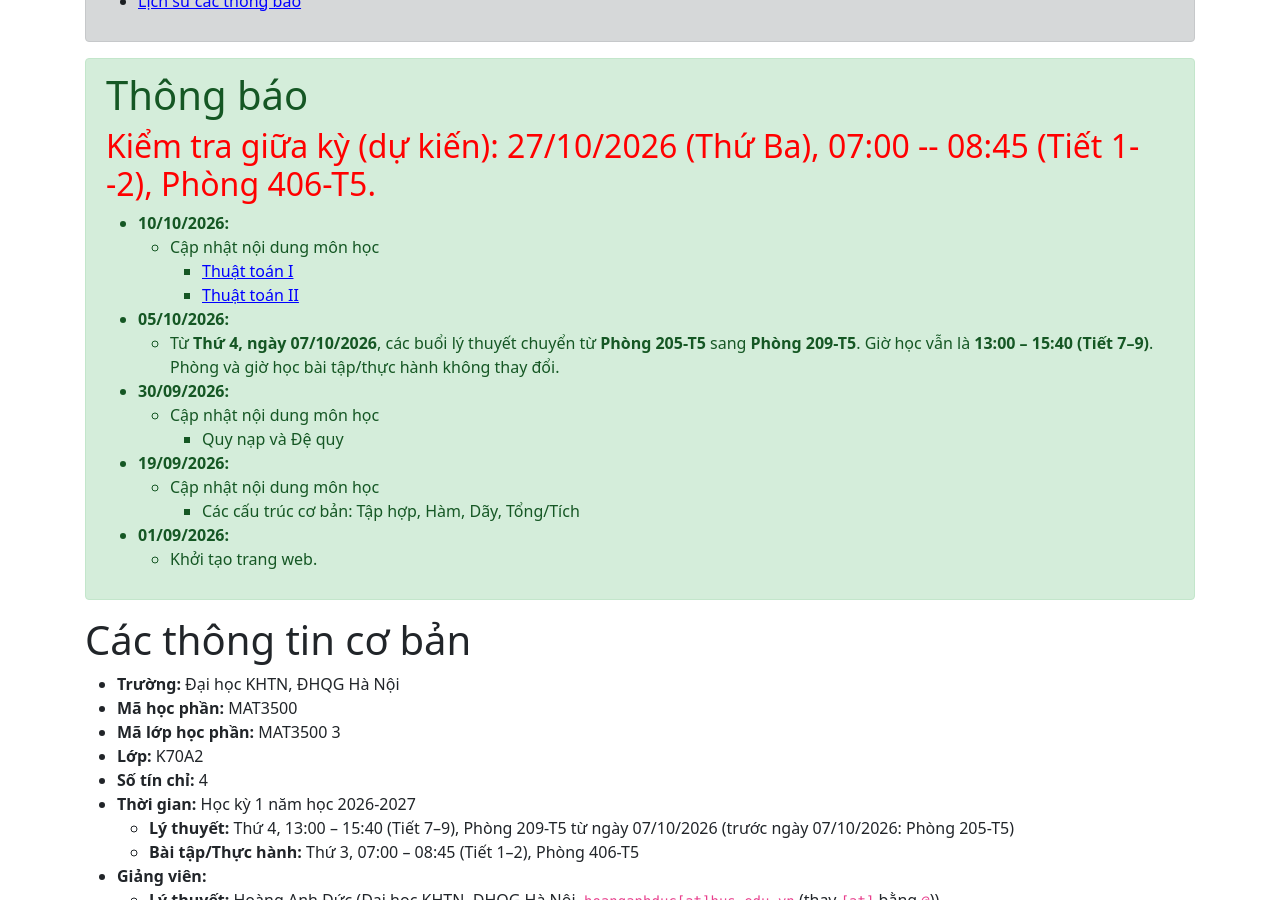
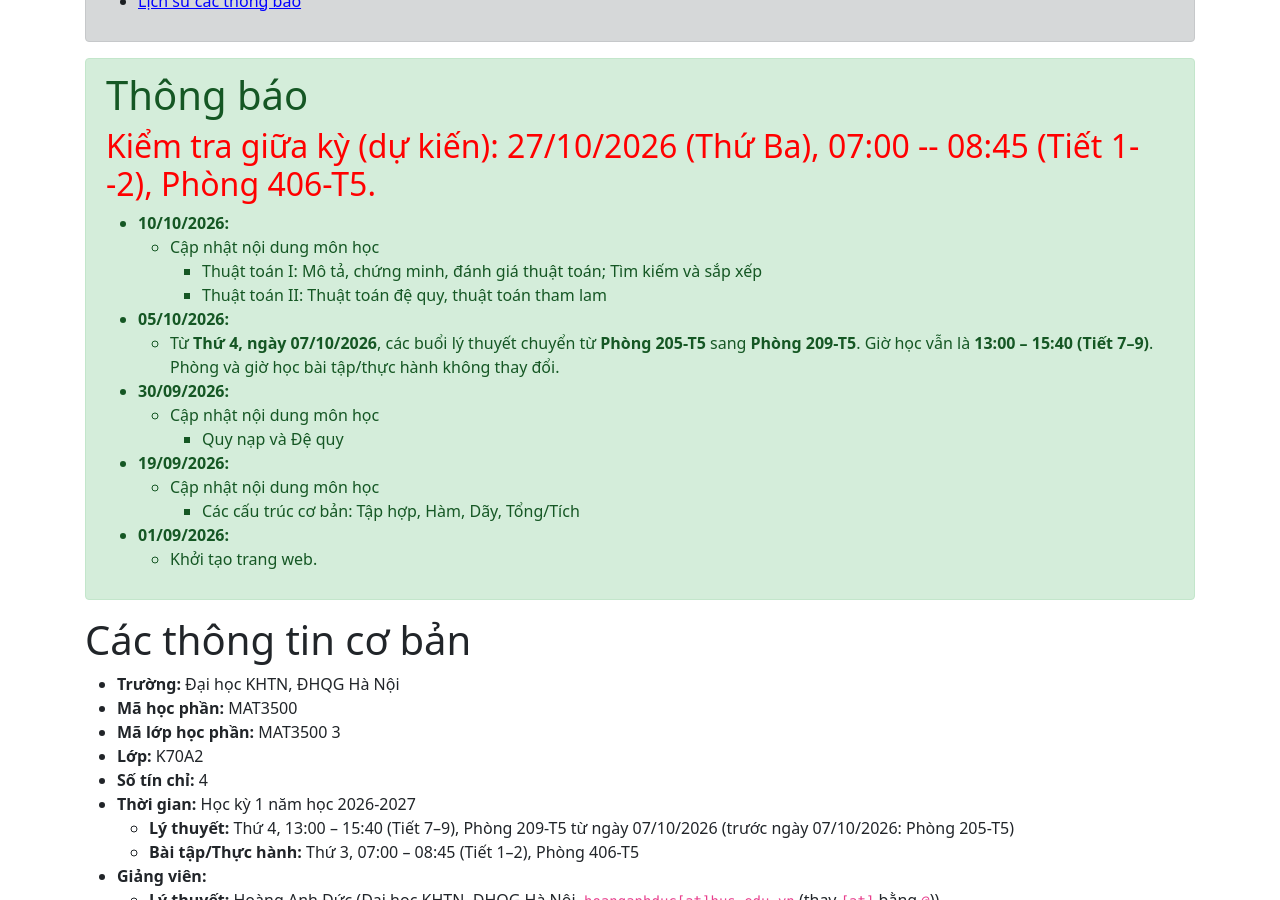
Before and after one commit to hoanganhduc/hoanganhduc.github.io, a Jekyll site: the page built from teaching/VNU-HUS/2026/winter/MAT3500-3/index.md, in a window 1280 px wide and 900 px high, scrolled down 328 px. Built offline with Jekyll 4.4.1, drawn with Linux system fonts in a browser that asks for light colours; nearby versions of some CDN libraries; a style sheet for code colours, icons or effects is not loaded.

Commit message:
Fix MAT3500 announcement format to match existing entries

```diff
--- a/teaching/VNU-HUS/2026/winter/MAT3500-3/index.md
+++ b/teaching/VNU-HUS/2026/winter/MAT3500-3/index.md
@@ -20,8 +20,8 @@ katex: true
 
 * **10/10/2026:**
   * Cập nhật nội dung môn học
-    * [Thuật toán I]({{ page.url | append: "Algorithms_I.pdf" }})
-    * [Thuật toán II]({{ page.url | append: "Algorithms_II.pdf" }})
+    * Thuật toán I: Mô tả, chứng minh, đánh giá thuật toán; Tìm kiếm và sắp xếp
+    * Thuật toán II: Thuật toán đệ quy, thuật toán tham lam
 
 * **05/10/2026:**
   * Từ **Thứ 4, ngày 07/10/2026**, các buổi lý thuyết chuyển từ **Phòng 205-T5** sang **Phòng 209-T5**. Giờ học vẫn là **13:00 -- 15:40 (Tiết 7--9)**. Phòng và giờ học bài tập/thực hành không thay đổi.
```
